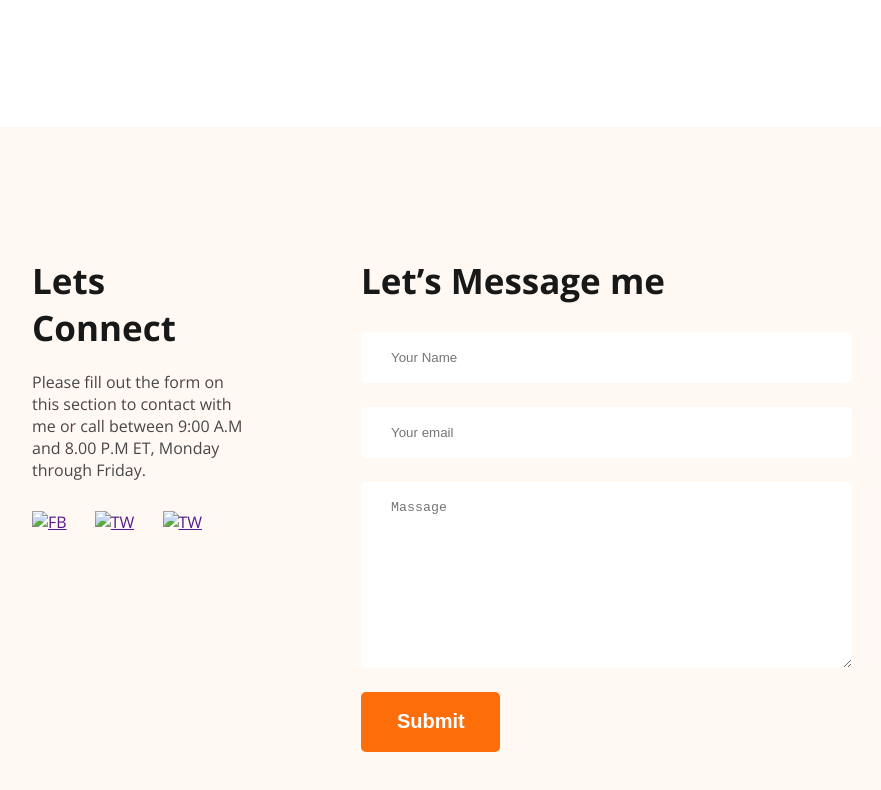
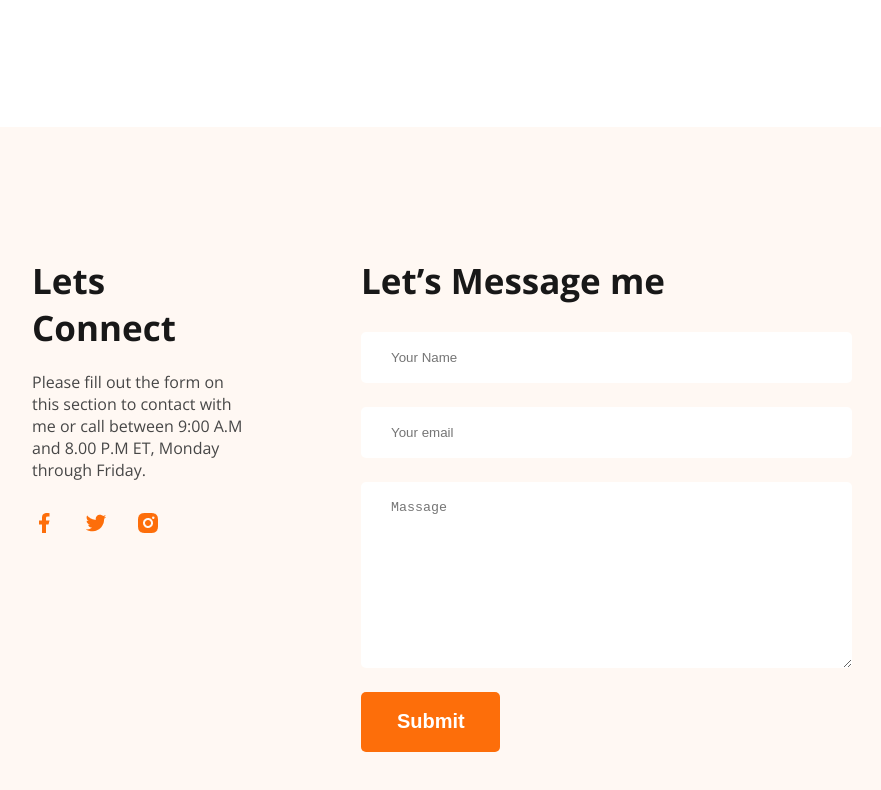
Before and after one commit to robiulhn/my-portfolio, a plain HTML site: page index.html in a window 1280 px wide. Shown: the part 3489-4279 px from the top of the page, without its empty margins (198-1079 px from the left). Drawn offline with nearby package versions, Linux system fonts and the light colour scheme; the site is published under a folder, as on GitHub Pages, so addresses that start at the root find nothing.

Commit message:
Update index.html

```diff
--- a/index.html
+++ b/index.html
@@ -148,9 +148,9 @@
 <h3 class="footer-item-heading">Lets Connect</h3>
 <p class="footer-item-description">Please fill out the form on this section to contact with me or call between 9:00 A.M and 8.00 P.M ET, Monday through Friday.</p>
 <div>
-    <a href="" class="social-links"><img src="/images/icons/facebook.png" alt="FB"></a>
-    <a href="" class="social-links"><img src="/images/icons/twitter.png" alt="TW"></a>
-    <a href="" class="social-links"><img src="/images/icons/insta.png" alt="TW"></a>
+    <a href="" class="social-links"><img src="./images/icons/facebook.png" alt="FB"></a>
+    <a href="" class="social-links"><img src="./images/icons/twitter.png" alt="TW"></a>
+    <a href="" class="social-links"><img src="./images/icons/insta.png" alt="TW"></a>
 </div>
 </div>
 <div class="footer-item">
```
